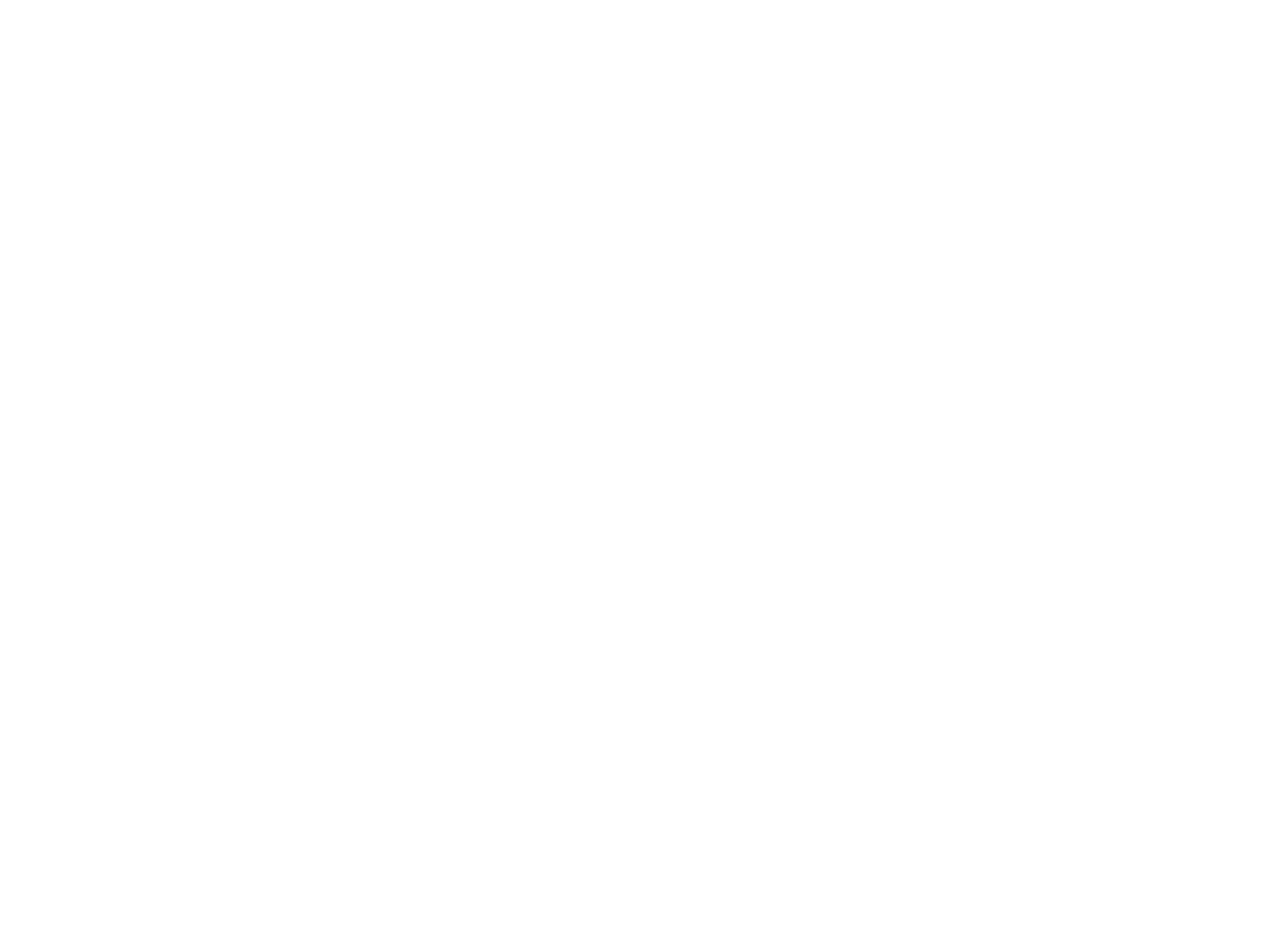
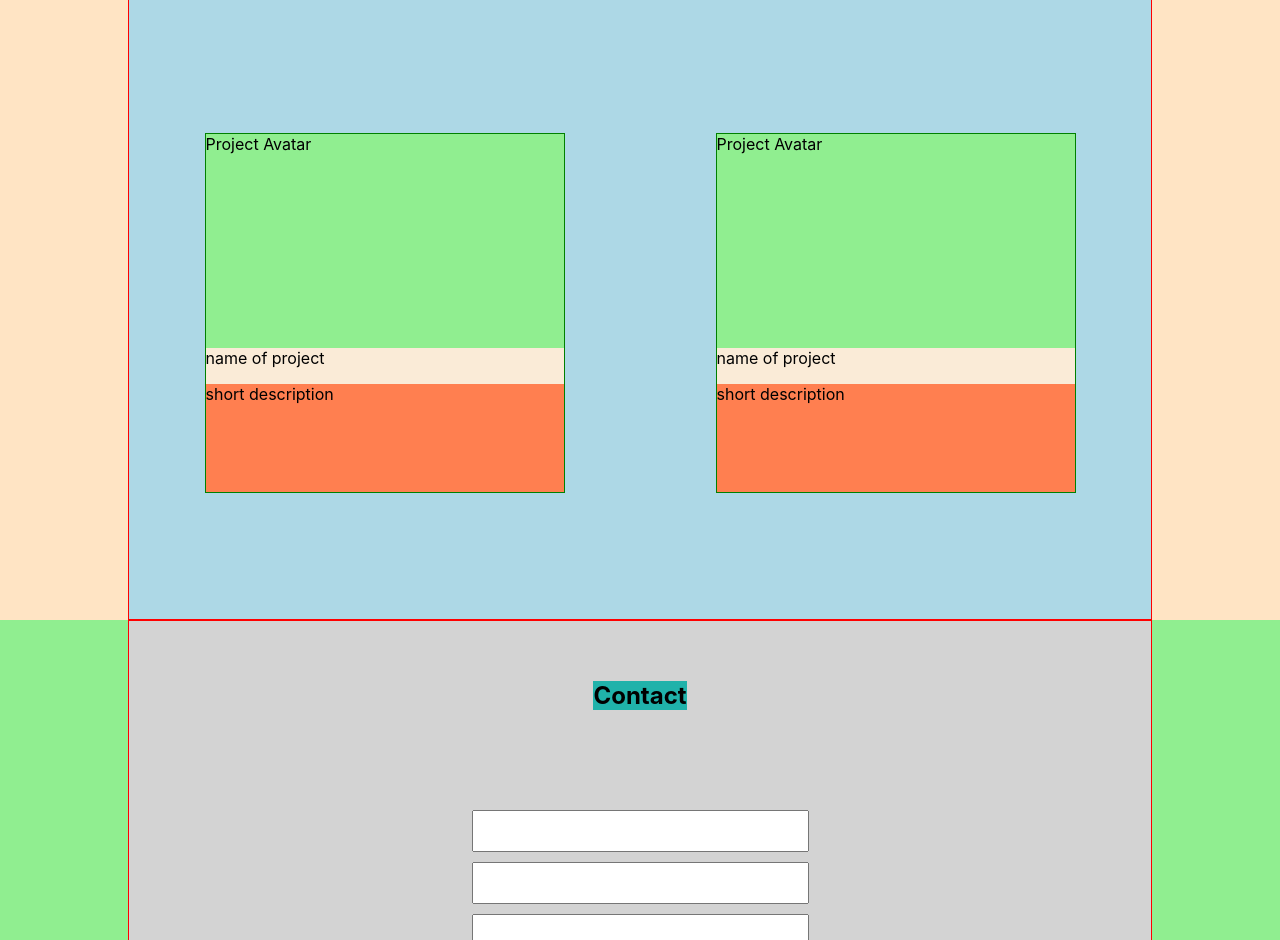
Before and after one commit to DmitryPatskalev/portfolio, a React (Create React App) app: page / in a window 1280 px wide. Shown: the part 1860-2800 px from the top of the page. Before the commit the page ends 1680 px from the top, so only its background shows below. Built offline with nearby package versions, Linux system fonts and the light colour scheme.

Commit message:
01_Made_HomeWork

```diff
--- a/src/App.js
+++ b/src/App.js
@@ -2,6 +2,9 @@
 import {Header} from "./header/Header";
 import {Main} from "./main/Main";
 import {Skills} from "./skills/Skills";
+import {Contact} from "./contact/Contact";
+import {Footer} from "./footer/Footer";
+import {Projects} from "./projects/Projects";
 
 function App() {
    return (
@@ -9,6 +12,9 @@
         <Header/>
         <Main/>
         <Skills/>
+        <Projects/>
+        <Contact/>
+        <Footer/>
      </div>
    );
 }
--- /dev/null
+++ b/src/contact/Contact.js
@@ -0,0 +1,20 @@
+import React from 'react';
+import style from './../common/styles/Container.module.css'
+import s from './Contact.module.css'
+
+export const Contact = () => {
+   return (
+     <div className={s.contactBlock}>
+        <div className={`${style.container} ${s.contactContainer}`}>
+           <h2 className={s.title}>Contact</h2>
+           <form className={s.contactsForm}>
+              <input type="text"/>
+              <input type="text"/>
+              <textarea name="" id="" cols="30" rows="4"></textarea>
+           </form>
+           <button className={s.buttonSend}>Send</button>
+        </div>
+     </div>
+
+   );
+};
--- /dev/null
+++ b/src/contact/Contact.module.css
@@ -0,0 +1,49 @@
+.contactBlock {
+   background-color: lightgreen;
+}
+
+.contactContainer {
+   flex-direction: column;
+   justify-content: space-evenly;
+   min-height: 70vh;
+   background-color: lightgray;
+}
+
+.title {
+   background-color: lightseagreen;
+   margin-top: 0;
+   margin-bottom: 40px;
+}
+
+.contactsForm {
+   display: flex;
+   flex-direction: column;
+   max-width: 96%;
+}
+
+.contactsForm input, textarea {
+   margin-bottom: 10px;
+   padding: 10px;
+   font-size: 16px;
+   outline: none;
+}
+
+.buttonSend {
+   padding: 10px 30px;
+   border-radius: 3px;
+   border: none;
+   font-weight: 500;
+   font-family: 'Montserrat', sans-serif;
+   font-style: normal;
+   background-color: #0066CC;
+   font-size: 18px;
+   color: white;
+}
+
+.buttonSend:hover {
+   background: #0080FF;
+}
+
+.buttonSend:active {
+   background: #0059B3;
+}
--- /dev/null
+++ b/src/footer/Footer.js
@@ -0,0 +1,20 @@
+import React from 'react';
+import s from './Footer.module.css'
+import style from './../common/styles/Container.module.css'
+
+export const Footer = () => {
+   return (
+     <div className={s.footerBlock}>
+        <div className={`${style.container} ${s.footerContainer}`}>
+           <h3 className={s.titleName}>Patskalev Dmitry</h3>
+           <div className={s.socialNetworkBlock}>
+              <div></div>
+              <div></div>
+              <div></div>
+              <div></div>
+           </div>
+           <div className={s.rightReserved}>© All Right Reserved</div>
+        </div>
+     </div>
+   );
+};
--- /dev/null
+++ b/src/footer/Footer.module.css
@@ -0,0 +1,36 @@
+.footerBlock {
+   background-color: aliceblue;
+}
+
+.footerContainer {
+   flex-direction: column;
+   justify-content: space-evenly;
+   min-height: 30vh;
+   background-color: lemonchiffon;
+}
+
+.titleName {
+   background-color: lightgray;
+   margin-top: 0;
+   margin-bottom: 10px;
+}
+
+.socialNetworkBlock {
+   display: flex;
+   flex-direction: row;
+   justify-content: space-between;
+   align-items: center;
+   width: 272px;
+   height: 60px;
+}
+
+.socialNetworkBlock div {
+   width: 60px;
+   height: 60px;
+   background-color: gray;
+}
+
+.rightReserved {
+   font-size: 14px;
+   font-weight: bold;
+}
--- /dev/null
+++ b/src/projects/Projects.js
@@ -0,0 +1,25 @@
+import React from 'react';
+import s from './Projects.module.css'
+import style from "../common/styles/Container.module.css";
+
+export const Projects = () => {
+   return (
+     <div className={s.projectsBlock}>
+        <div className={`${style.container} ${s.projectContainer}`}>
+           <h2 className={s.title}>My Projects</h2>
+           <div className={s.projectItems}>
+              <div className={s.project}>
+                 <div className={s.avatarProject}>Project Avatar</div>
+                 <div className={s.projectName}>name of project</div>
+                 <div className={s.projectDescription}>short description</div>
+              </div>
+              <div className={s.project}>
+                 <div className={s.avatarProject}>Project Avatar</div>
+                 <div className={s.projectName}>name of project</div>
+                 <div className={s.projectDescription}>short description</div>
+              </div>
+           </div>
+        </div>
+     </div>
+   );
+};
--- /dev/null
+++ b/src/projects/Projects.module.css
@@ -0,0 +1,51 @@
+.projectsBlock {
+   background-color: bisque;
+}
+
+.projectContainer {
+   flex-direction: column;
+   min-height: 100vh;
+   background-color: lightblue;
+   justify-content: space-evenly;
+
+}
+
+.title {
+   background-color: lightgoldenrodyellow;
+}
+
+.projectItems {
+   display: flex;
+   flex-direction: row;
+   width: 100%;
+   flex-wrap: wrap;
+
+}
+
+.project {
+   display: flex;
+   flex-direction: column;
+   width: 360px;
+   height: 360px;
+   border: 1px solid green;
+   background-color: cornflowerblue;
+   margin: 10px auto;
+}
+
+.avatarProject {
+   width: 100%;
+   height: 60%;
+   background-color: lightgreen;
+}
+
+.projectName {
+   width: 100%;
+   height: 10%;
+   background-color: antiquewhite;
+}
+
+.projectDescription {
+   width: 100%;
+   height: 30%;
+   background-color: coral;
+}
--- a/src/skills/Skills.module.css
+++ b/src/skills/Skills.module.css
@@ -1,15 +1,20 @@
 .skillsBlock {
    min-height: 100vh;
+   display: flex;
+   align-items: center;
    background-color: lightblue;
 }
 
 .skillsContainer {
    flex-direction: column;
    justify-content: flex-start;
+   background-color: #b8f3b8;
 }
 
 .title {
    background-color: lavender;
+   margin-top: 0;
+   margin-bottom: 40px;
 }
 
 .skills {
```
Also changed, not shown: src/common/styles/Container.module.css (indentation only).
